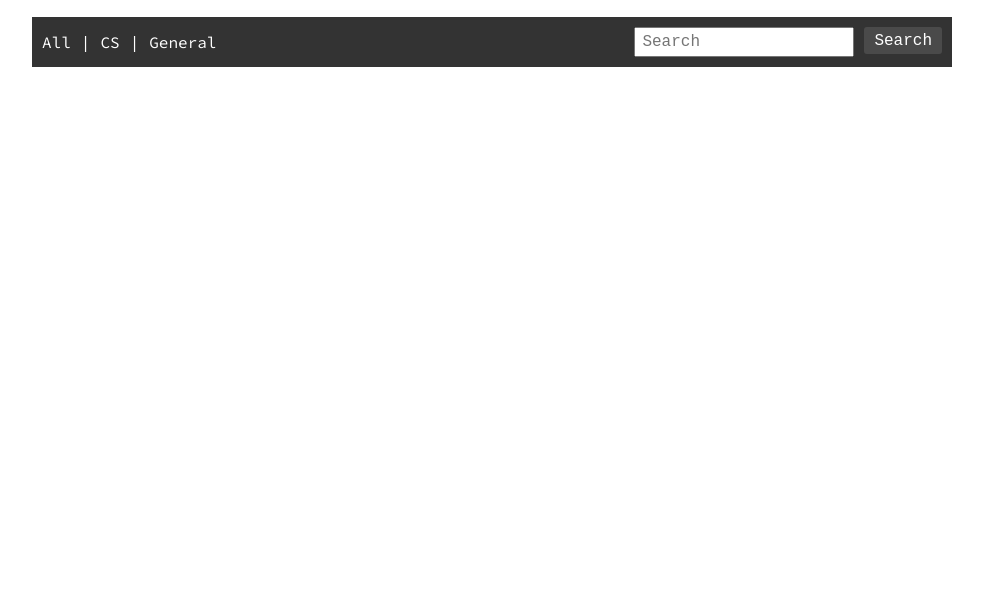
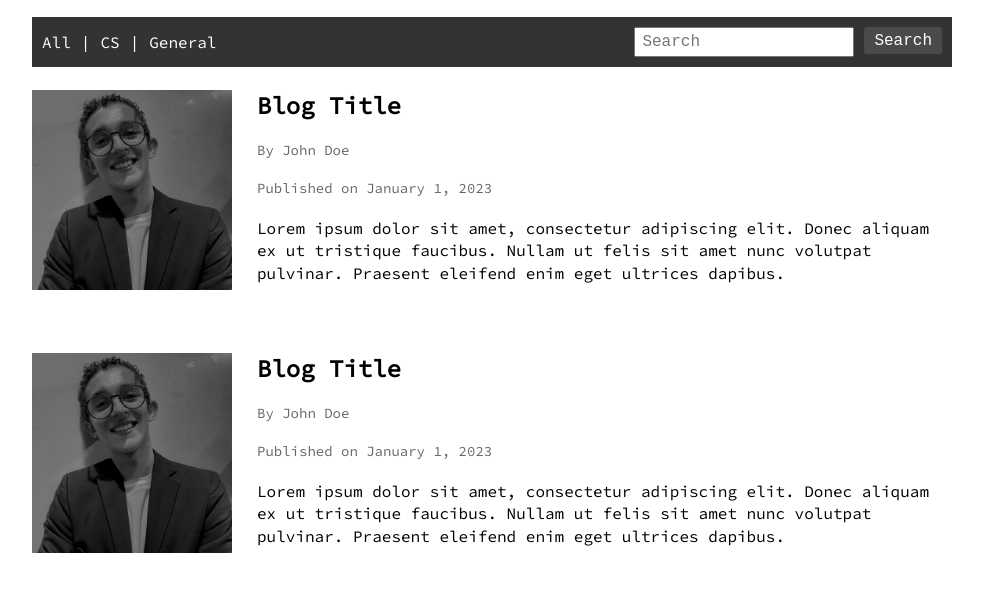
Before and after one commit to 2024sabuhiabbasov/2024sabuhiabbasov.github.io, a plain HTML site: page index.html in a window 1280 px wide. Shown: the part 654-1246 px from the top of the page, without its empty margins (148-1131 px from the left). Before the commit the page ends 800 px from the top, so only its background shows below. Drawn offline with Linux system fonts and the light colour scheme.

Commit message:
Update blog 02:35pm

```diff
--- a/index.html
+++ b/index.html
@@ -40,6 +40,34 @@
                     <button type="submit" class="search-button">Search</button>
                     </form>
             </div>
+            <div class="blogs">
+                <div class="blog-div">
+                    <a href="blog-title-page.html">
+                    <div class="blog-image">
+                        <img src="assets/pp.jpg" alt="Blog Image">
+                    </div>
+                    <div class="blog-details">
+                        <h2 class="blog-title">Blog Title</h2>
+                        <p class="blog-author">By John Doe</p>
+                        <p class="blog-date">Published on January 1, 2023</p>
+                        <p class="blog-excerpt">Lorem ipsum dolor sit amet, consectetur adipiscing elit. Donec aliquam ex ut tristique faucibus. Nullam ut felis sit amet nunc volutpat pulvinar. Praesent eleifend enim eget ultrices dapibus.</p>
+                    </div>
+                    </a>
+                </div>
+                <div class="blog-div">
+                    <a href="blog-title-page.html">
+                    <div class="blog-image">
+                        <img src="assets/pp.jpg" alt="Blog Image">
+                    </div>
+                    <div class="blog-details">
+                        <h2 class="blog-title">Blog Title</h2>
+                        <p class="blog-author">By John Doe</p>
+                        <p class="blog-date">Published on January 1, 2023</p>
+                        <p class="blog-excerpt">Lorem ipsum dolor sit amet, consectetur adipiscing elit. Donec aliquam ex ut tristique faucibus. Nullam ut felis sit amet nunc volutpat pulvinar. Praesent eleifend enim eget ultrices dapibus.</p>
+                    </div>
+                    </a>
+                </div>
+            </div>
         </div>
 	</main>
 </body>
--- a/style.css
+++ b/style.css
@@ -105,3 +105,66 @@ h2 {
     cursor: pointer;
     padding: 0 10px;
   }
+
+  .blog-div {
+    display: flex;
+    flex-direction: row;
+    align-items: flex-start;
+    margin-bottom: 20px;
+    padding-top: 23px;
+    width: fill-available;
+  }
+
+  .blog-div a {
+    display: flex;
+    flex-direction: row;
+    align-items: flex-start;
+    text-decoration: none;
+    color: inherit;
+  }
+
+  .blog-image {
+    width: 200px;
+    height: auto;
+    overflow: hidden;
+    margin-right: 25px;
+  }
+
+  .blog-image img {
+    width: 100%;
+    height: auto;
+    border-radius: 0;
+  }
+
+  .blog-details {
+    flex: 1;
+    overflow: hidden;
+  }
+
+  .blog-title {
+    font-size: 24px;
+    margin-top: 0;
+    max-width: 100%;
+    white-space: nowrap;
+    overflow: hidden;
+    text-overflow: ellipsis;
+  }
+
+  .blog-author,
+  .blog-date {
+    font-size: 14px;
+    color: #666;
+    max-width: 100%;
+    white-space: nowrap;
+    overflow: hidden;
+    text-overflow: ellipsis;
+  }
+
+  .blog-excerpt {
+    margin-top: 10px;
+    font-size: 16px;
+    line-height: 1.4;
+    max-width: 100%;
+    overflow: hidden;
+    text-overflow: ellipsis;
+  }
```
